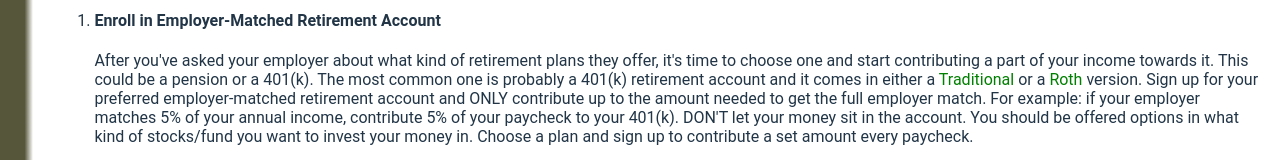
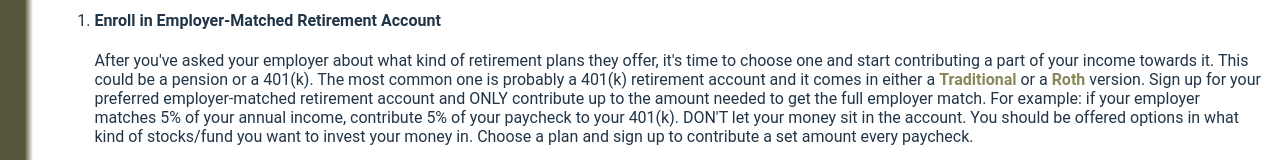
Before and after one commit to doanaminh/build-a-budget, a React (Vite) app in the folder client/: page /learn-employer-intro in a window 1280 px wide. Shown: the part 173-333 px from the top of the page. Built offline with nearby package versions, Linux system fonts and the light colour scheme; a web font is replaced by a local one.

Commit message:
updating terms on learn pagese

```diff
--- a/client/src/components/Term.css
+++ b/client/src/components/Term.css
@@ -1,12 +1,14 @@
 .term {
+    font-weight: bold;
     cursor: pointer;
-    color: green;
+    color: #88885b;
 }
 .termModal {
+    color: beige;
     width: 85%;
     position: absolute;
     border-radius: .5rem;
     padding: .5rem;
-    background-color: #96b7f0;
+    background-color: #6b6b48;
     box-shadow: 5px 5px 5px gray;
 }
--- a/client/src/pages/learn/Learn.tsx
+++ b/client/src/pages/learn/Learn.tsx
@@ -31,7 +31,7 @@ export default function () {
                                     Numbers and statistics vary depending on location
                                 </li>
                                 <li>
-                                    You can click/hover on certain terms to view the definition
+                                    You can click/hover on green terms to view the definition
                                 </li>
                                 <li>
                                     Not everything can be changed in a day; take your time
```
